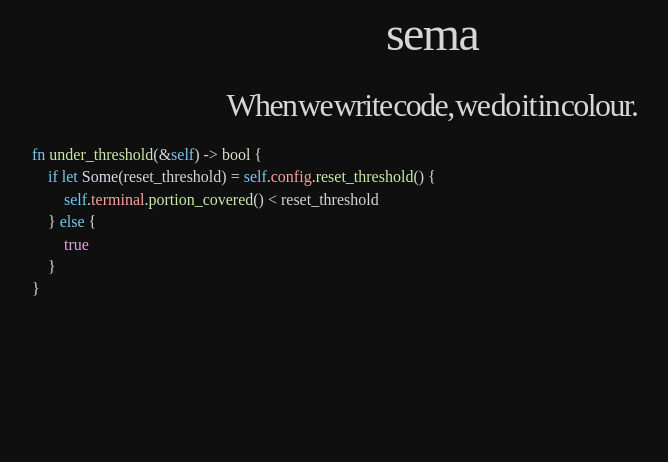
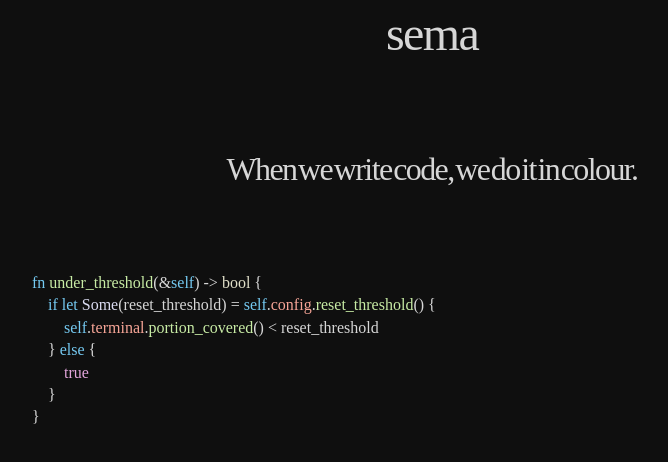
Before and after one commit to lunacookies/sema, a plain HTML site: page index.html in a window 1280 px wide. Shown: the whole page, without its empty margins (208-876 px from the left). Drawn offline with Linux system fonts and the light colour scheme; a web font is replaced by a local one.

Commit message:
Increase space between elements

```diff
--- a/style.css
+++ b/style.css
@@ -23,7 +23,7 @@ body {
 }
 
 * + * {
-  margin-top: 1rem;
+  margin-top: 5rem;
 }
 
 h1 {
```
